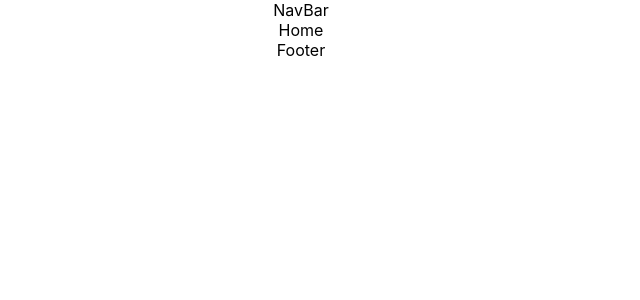
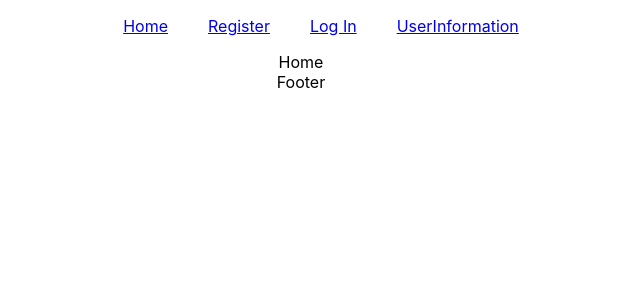
Before and after one commit to Hamidswed/FullStack-group, a React (Create React App) app in the folder client/: page / in a window 1280 px wide. Shown: the top 300 px of the page, without its empty margins (339-979 px from the left). Built offline with nearby package versions, Linux system fonts and the light colour scheme; no server answers.

Commit message:
simple navbar done

```diff
--- /dev/null
+++ b/client/src/components/navbar/NavBar.css
@@ -0,0 +1,4 @@
+li {
+  display: inline;
+  margin-inline: 20px;
+}
--- a/client/src/components/navbar/NavBar.tsx
+++ b/client/src/components/navbar/NavBar.tsx
@@ -1,7 +1,26 @@
 import React from "react";
+import { Link } from "react-router-dom";
+import "./NavBar.css";
 
 function NavBar() {
-  return <div>NavBar</div>;
+  return (
+    <div>
+      <ul>
+        <li>
+          <Link to="/">Home</Link>
+        </li>
+        <li>
+          <Link to="/registration">Register</Link>
+        </li>
+        <li>
+          <Link to="/login">Log In</Link>
+        </li>
+        <li>
+          <Link to="/userInformation">UserInformation</Link>
+        </li>
+      </ul>
+    </div>
+  );
 }
 
 export default NavBar;
```
